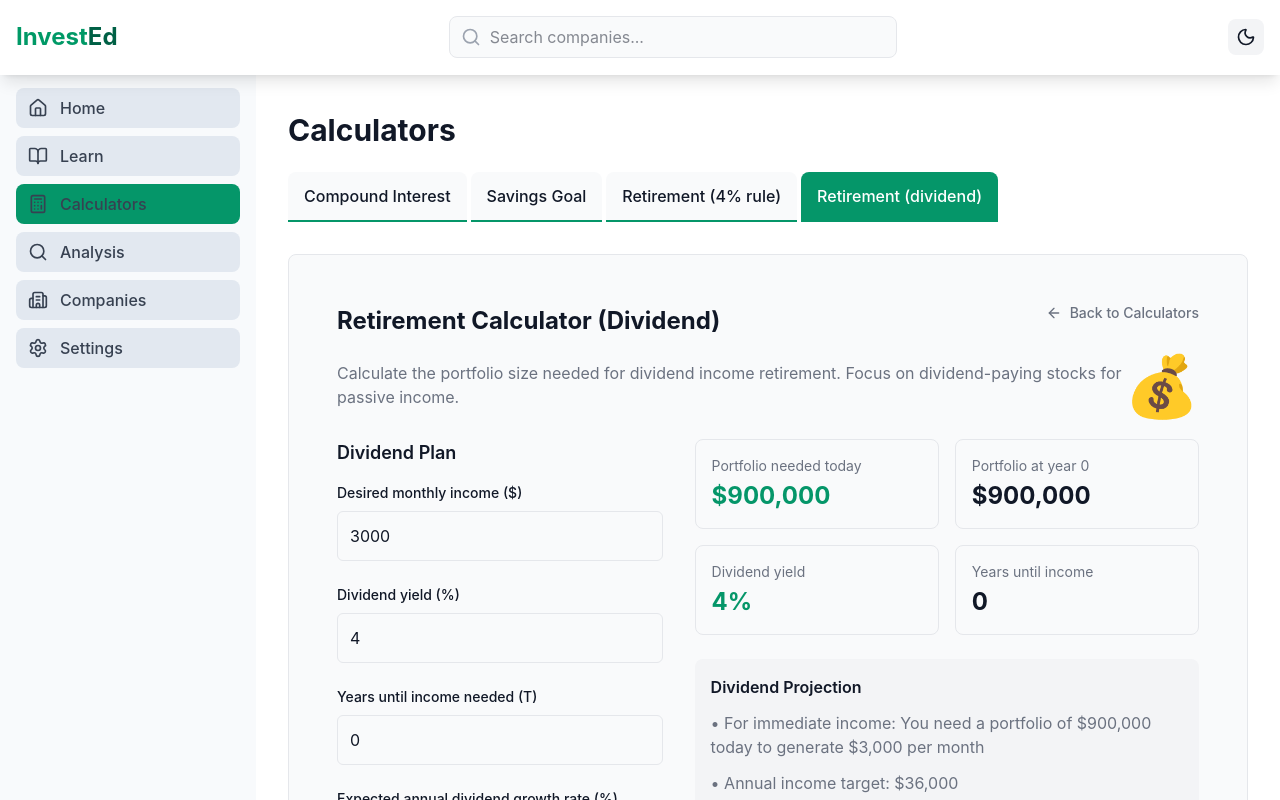
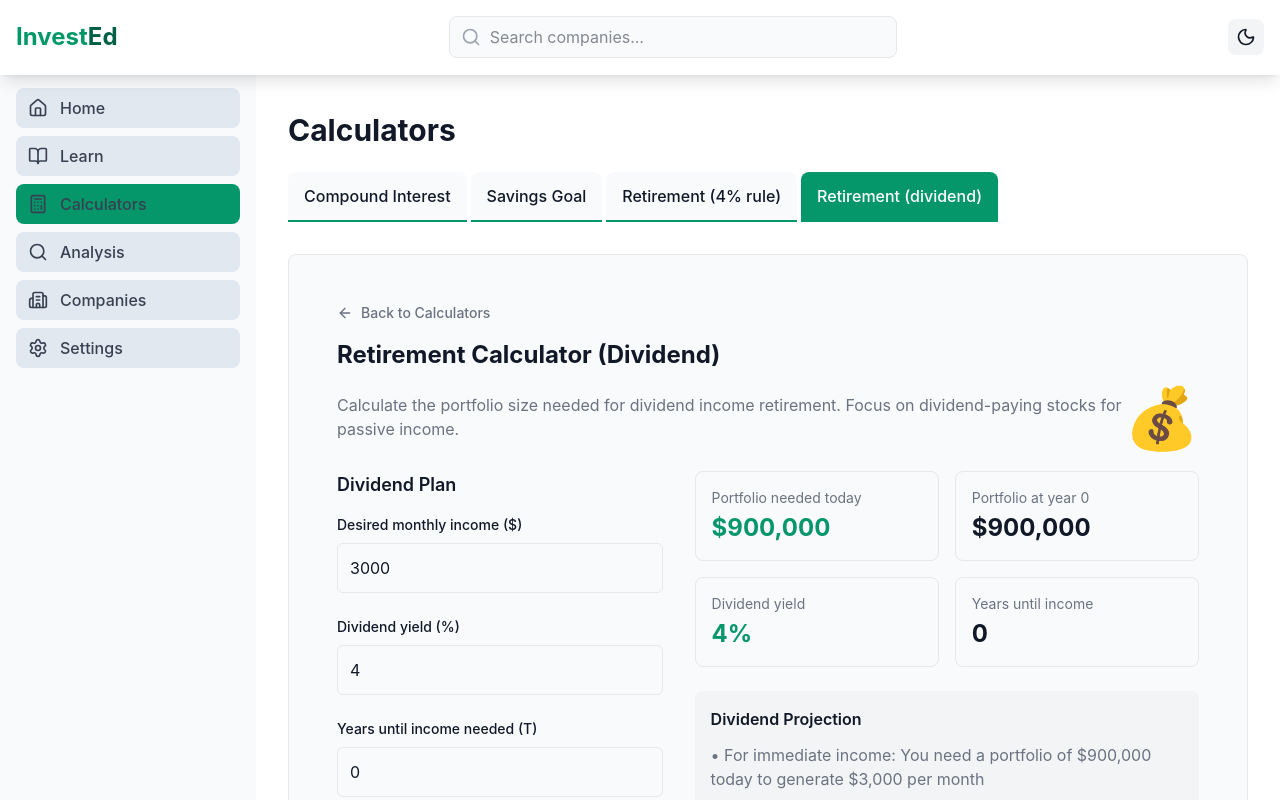
Before and after one commit to samuel-kar/invest-ed, a React (Vite) app in the folder frontend/: page /calculators/retirement-dividend in a window 1280 px wide. Shown: the top 800 px of the page. Built offline with nearby package versions, Linux system fonts and the light colour scheme.

Commit message:
move button back to original location

```diff
--- a/frontend/src/routes/calculators/CompoundInterest.tsx
+++ b/frontend/src/routes/calculators/CompoundInterest.tsx
@@ -10,15 +10,13 @@ function CompoundInterestPage() {
   return (
     <div className="max-w-6xl mx-auto">
       <div className="p-6">
-        <div className="flex justify-between items-center mb-4">
-          <h2
-            className="text-2xl font-bold"
-            style={{ color: 'var(--text-primary)' }}
-          >
-            Compound Interest Calculator
-          </h2>
-          <BackButton to="/calculators" label="Back to Calculators" />
-        </div>
+        <BackButton to="/calculators" label="Back to Calculators" />
+        <h2
+          className="text-2xl font-bold mb-4"
+          style={{ color: 'var(--text-primary)' }}
+        >
+          Compound Interest Calculator
+        </h2>
         <div className="flex justify-between items-center mb-6">
           <p style={{ color: 'var(--text-secondary)' }}>
             Calculate how your investment will grow over time with compound
--- a/frontend/src/routes/calculators/retirement-dividend.tsx
+++ b/frontend/src/routes/calculators/retirement-dividend.tsx
@@ -10,15 +10,13 @@ function RetirementDividendPage() {
   return (
     <div className="max-w-6xl mx-auto">
       <div className="p-6">
-        <div className="flex justify-between items-center mb-4">
-          <h2
-            className="text-2xl font-bold"
-            style={{ color: 'var(--text-primary)' }}
-          >
-            Retirement Calculator (Dividend)
-          </h2>
-          <BackButton to="/calculators" label="Back to Calculators" />
-        </div>
+        <BackButton to="/calculators" label="Back to Calculators" />
+        <h2
+          className="text-2xl font-bold mb-4"
+          style={{ color: 'var(--text-primary)' }}
+        >
+          Retirement Calculator (Dividend)
+        </h2>
         <div className="flex justify-between items-center mb-6">
           <p style={{ color: 'var(--text-secondary)' }}>
             Calculate the portfolio size needed for dividend income retirement.
--- a/frontend/src/routes/calculators/retirement4percent.tsx
+++ b/frontend/src/routes/calculators/retirement4percent.tsx
@@ -10,15 +10,13 @@ function Retirement4PercentPage() {
   return (
     <div className="max-w-6xl mx-auto">
       <div className="p-6">
-        <div className="flex justify-between items-center mb-4">
-          <h2
-            className="text-2xl font-bold"
-            style={{ color: 'var(--text-primary)' }}
-          >
-            Retirement Calculator (4% Rule)
-          </h2>
-          <BackButton to="/calculators" label="Back to Calculators" />
-        </div>
+        <BackButton to="/calculators" label="Back to Calculators" />
+        <h2
+          className="text-2xl font-bold mb-4"
+          style={{ color: 'var(--text-primary)' }}
+        >
+          Retirement Calculator (4% Rule)
+        </h2>
         <div className="flex justify-between items-center mb-6">
           <p style={{ color: 'var(--text-secondary)' }}>
             Estimate your retirement savings and monthly income using the proven
--- a/frontend/src/routes/calculators/savings-goal.tsx
+++ b/frontend/src/routes/calculators/savings-goal.tsx
@@ -10,15 +10,13 @@ function SavingsGoalPage() {
   return (
     <div className="max-w-6xl mx-auto">
       <div className="p-6">
-        <div className="flex justify-between items-center mb-4">
-          <h2
-            className="text-2xl font-bold"
-            style={{ color: 'var(--text-primary)' }}
-          >
-            Savings Goal Calculator
-          </h2>
-          <BackButton to="/calculators" label="Back to Calculators" />
-        </div>
+        <BackButton to="/calculators" label="Back to Calculators" />
+        <h2
+          className="text-2xl font-bold mb-4"
+          style={{ color: 'var(--text-primary)' }}
+        >
+          Savings Goal Calculator
+        </h2>
         <div className="flex justify-between items-center mb-6">
           <p style={{ color: 'var(--text-secondary)' }}>
             Determine how long it will take to reach your financial goals with
```
